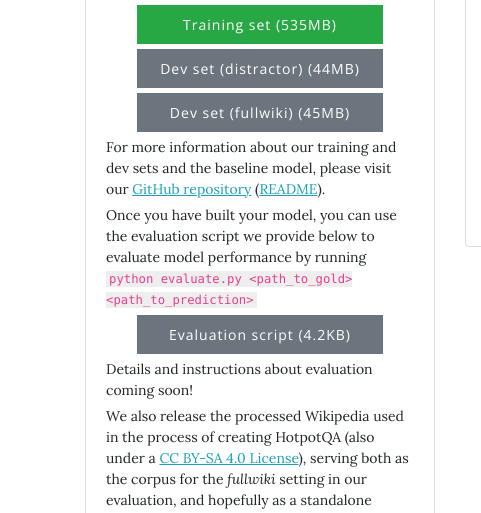
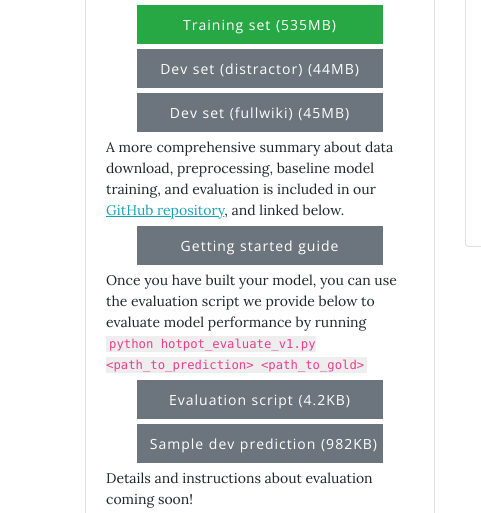
Before and after one commit to hotpotqa/hotpotqa.github.io, a plain HTML site: page index.html in a window 1280 px wide. Shown: the part 800-1313 px from the top of the page, 0-481 px from the left. Drawn offline with nearby package versions, Linux system fonts and the light colour scheme.

Commit message:
Minor updates

```diff
--- a/index.html
+++ b/index.html
@@ -7,6 +7,13 @@
     <meta name="viewport" content="width=device-width, initial-scale=1, shrink-to-fit=no">
     <meta name="description" content="">
     <meta name="author" content="">
+    <meta name="twitter:card" content="summary_large_image">
+    <meta name="twitter:site" content="@qi2peng2">
+    <meta name="twitter:creator" content="@qi2peng2">
+    <meta name="twitter:title" content="HotpotQA: A Dataset for Diverse, Explainable Multi-hop Question Answering">
+    <meta name="twitter:description" content="HotpotQA is a question answering dataset featuring natural, multi-hop questions, with strong supervision for supporting facts to enable more explainable question answering systems. It is collected by a team of NLP researchers at Carnegie Mellon University, Stanford University, and Université de Montréal.">
+    <meta name="twitter:image" content="https://hotpotqa.github.io/img/question_types.png">
+    <meta property="og:image" content="https://hotpotqa.github.io/img/question_types.png">
 
     <title>HotpotQA Homepage</title>
 
@@ -84,16 +91,19 @@
         <p class="text-center">
           <a href="http://curtis.ml.cmu.edu/datasets/hotpot/hotpot_dev_fullwiki_v1.json"><button type="button" class="btn btn-secondary">Dev set (fullwiki) (45MB)</button></a>
         </p>
-        <p>For more information about our training and dev sets and the baseline model, please visit our <a href="https://github.com/hotpotqa/hotpot">GitHub repository</a> (<a href="https://github.com/hotpotqa/hotpot/blob/master/README.md">README</a>).</p>
+        <p>A more comprehensive summary about data download, preprocessing, baseline model training, and evaluation is included in our <a href="https://github.com/hotpotqa/hotpot">GitHub repository</a>, and linked below.
+        <p class="text-center">
+          <a href="https://github.com/hotpotqa/hotpot/blob/master/README.md"><button type="button" class="btn btn-secondary">Getting started guide</button></a>
+        </p>
         <p>
-        Once you have built your model, you can use the evaluation script we provide below to evaluate model performance by running <code>python evaluate.py &lt;path_to_gold&gt; &lt;path_to_prediction&gt;</code>
+        Once you have built your model, you can use the evaluation script we provide below to evaluate model performance by running <code>python hotpot_evaluate_v1.py &lt;path_to_prediction&gt; &lt;path_to_gold&gt;</code>
         </p>
         <p class="text-center">
           <a href="https://raw.githubusercontent.com/hotpotqa/hotpot/master/hotpot_evaluate_v1.py"><button type="button" class="btn btn-secondary">Evaluation script (4.2KB)</button></a>
         </p>
-        <!--<p class="text-center">
-          <button type="button" class="btn btn-secondary">Sample dev prediction (100KB)</button>
-        </p>-->
+        <p class="text-center">
+          <a href="http://curtis.ml.cmu.edu/datasets/hotpot/sample_dev_pred.json"><button type="button" class="btn btn-secondary">Sample dev prediction (982KB)</button></a>
+        </p>
         <p>Details and instructions about evaluation coming soon!</p>
         <p>
         We also release the processed Wikipedia used in the process of creating HotpotQA (also under a <a rel="license" href="http://creativecommons.org/licenses/by-sa/4.0/">CC BY-SA 4.0 License</a>), serving both as the corpus for the <em>fullwiki</em> setting in our evaluation, and hopefully as a standalone resource for future researches involving processed text on Wikipedia. Below please find the link to the documentation for this corpus.
```
Also changed, not shown: blog.html (+8 -1 lines), explorer.html (+14 -0 lines), wiki-readme.html (+7 -0 lines).
